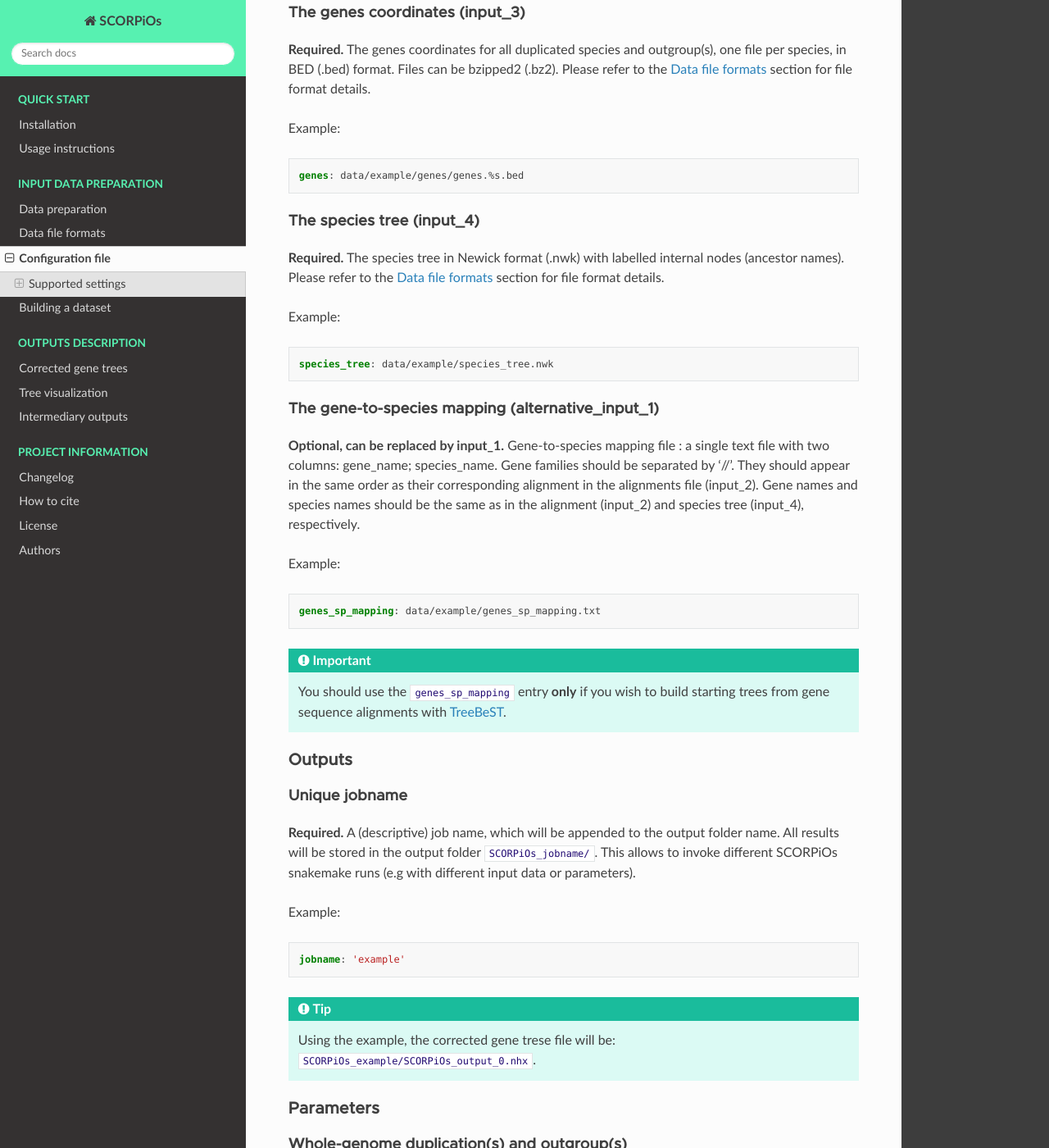
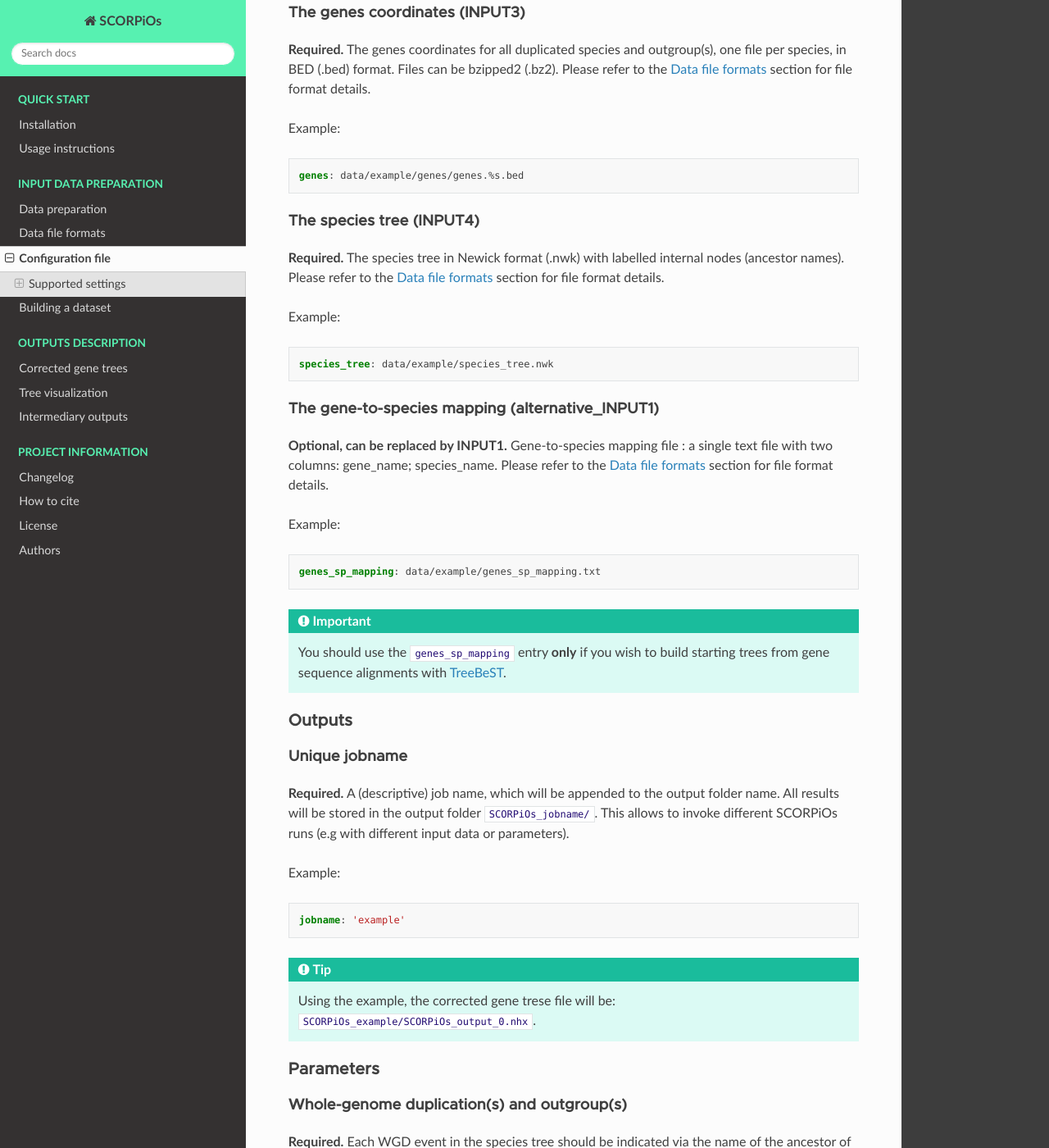
Before and after one commit to DyogenIBENS/SCORPIOS, a Sphinx documentation site: the page built from doc/input_your_configuration_file.rst, in a window 1280 px wide and 1400 px high, scrolled down 2831 px. Shown: the whole window at 82% size. Built offline with Sphinx 7.4.7 and the Read the Docs theme 2.0.0, drawn with Linux system fonts in a browser that asks for light colours; some of the changed text lies outside the part shown.

Commit message:
Update input_your_configuration_file.rst

```diff
--- a/doc/input_your_configuration_file.rst
+++ b/doc/input_your_configuration_file.rst
@@ -3,7 +3,7 @@ Configuration file
 
 As alluded to in the previous sections, the configuration for a SCORPiOs run has to be set in a **YAML configuration file**. YAML (standing for YAML Ain't Markup Language) is a data-serialization language with a simple syntax, commonly used for configuration files.
 
-Using a configuration file is the preferred way to run a snakemake workflow such as SCORPiOs, as it allows to precisely store input paths and parameters in a static file, thus ensuring **reproducibility**.
+Using a configuration file is the preferred way to run a Snakemake workflow such as SCORPiOs, as it allows to precisely store input paths and parameters in a static file, thus ensuring **reproducibility**.
 
 As an example, we provide `config_example.yaml <https://github.com/DyogenIBENS/SCORPIOS/blob/master/config_example.yaml>`_, which allows to run SCORPiOs on toy example `data <https://github.com/DyogenIBENS/SCORPIOS/blob/master/data/example/>`_. You will only need to slightly modify this example file in order to run SCORPiOs on your data.
 
@@ -113,9 +113,9 @@ Supported settings
 Input data
 ^^^^^^^^^^
 
-The gene trees to correct (input_1)
+The gene trees to correct (INPUT1)
 """""""""""""""""""""""""""""""""""
-**Optional, can be replaced by alternative_input_1.** Trees should be provided as a single file in New Hampshire Extended (.nhx) format. Please refer to the :ref:`Data file formats` section for file format details.
+**Optional, can be replaced by alternative_INPUT1.** Trees should be provided as a single file in New Hampshire Extended (.nhx) format. Please refer to the :ref:`Data file formats` section for file format details.
 
 Example:
 
@@ -127,7 +127,7 @@ Example:
 	If you want to build the trees from gene sequence alignments using `TreeBeST <https://github.com/Ensembl/treebest>`_, you should remove or comment out the :code:`tree` entry.
 
 
-The multiple sequence alignments (input_2)
+The multiple sequence alignments (INPUT2)
 """"""""""""""""""""""""""""""""""""""""""
 **Required.** Multiple sequence alignments used to build the trees, as a single file in fasta (.fa) format. The file can be gzipped (.gz) or not. Please refer to the :ref:`Data file formats` section for file format details.
 Example:
@@ -136,7 +136,7 @@ Example:
 
 	alis: data/example/ali.fa.gz
 
-The genes coordinates (input_3)
+The genes coordinates (INPUT3)
 """""""""""""""""""""""""""""""
 **Required.** The genes coordinates for all duplicated species and outgroup(s), one file per species, in BED (.bed) format. Files can be bzipped2 (.bz2). Please refer to the :ref:`Data file formats` section for file format details.
 
@@ -146,7 +146,7 @@ Example:
 
 	genes: data/example/genes/genes.%s.bed
 
-The species tree (input_4)
+The species tree (INPUT4)
 """"""""""""""""""""""""""
 **Required.** The species tree in Newick format (.nwk) with labelled internal nodes (ancestor names). Please refer to the :ref:`Data file formats` section for file format details.
 
@@ -156,9 +156,9 @@ Example:
 
 	species_tree: data/example/species_tree.nwk
 
-The gene-to-species mapping (alternative_input_1)
+The gene-to-species mapping (alternative_INPUT1)
 """""""""""""""""""""""""""""""""""""""""""""""""
-**Optional, can be replaced by input_1.** Gene-to-species mapping file : a single text file with two columns: gene_name; species_name. Gene families should be separated by '//'. They should appear in the same order as their corresponding alignment in the alignments file (input_2). Gene names and species names should be the same as in the alignment (input_2) and species tree (input_4), respectively.
+**Optional, can be replaced by INPUT1.** Gene-to-species mapping file : a single text file with two columns: gene_name; species_name. Please refer to the :ref:`Data file formats` section for file format details.
 
 Example:
 
@@ -175,7 +175,7 @@ Outputs
 ^^^^^^^
 Unique jobname
 """"""""""""""
-**Required.** A (descriptive) job name, which will be appended to the output folder name. All results will be stored in the output folder :code:`SCORPiOs_jobname/`. This allows to invoke different SCORPiOs snakemake runs (e.g with different input data or parameters).
+**Required.** A (descriptive) job name, which will be appended to the output folder name. All results will be stored in the output folder :code:`SCORPiOs_jobname/`. This allows to invoke different SCORPiOs runs (e.g with different input data or parameters).
 
 Example:
 
```
Also changed, not shown: other parts of doc/input_your_configuration_file.rst (+2 -2 lines).
